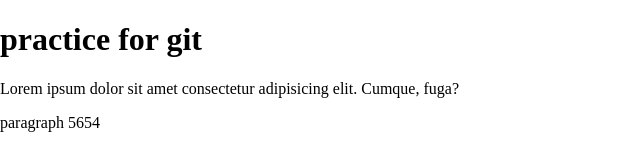
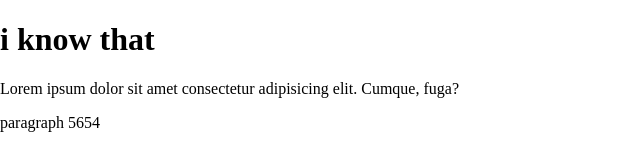
Before and after one commit to mrkeramatiyan/for-practice-git, a plain HTML site: page index.html in a window 1280 px wide. Shown: the top 146 px of the page, without its empty margins (0-640 px from the left). Drawn offline with Linux system fonts and the light colour scheme.

Commit message:
change somthing for test

```diff
--- a/index.html
+++ b/index.html
@@ -7,7 +7,7 @@
     <link rel="stylesheet" href="style.css">
 </head>
 <body>
-    <h1>practice for git</h1>
+    <h1>i know that</h1>
     <p>
         Lorem ipsum dolor sit amet consectetur adipisicing elit. Cumque, fuga?
     </p>
```
